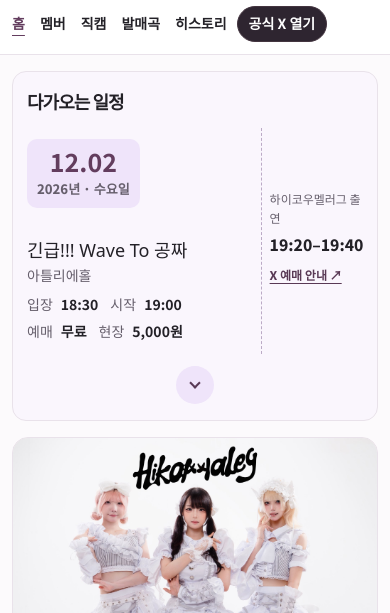
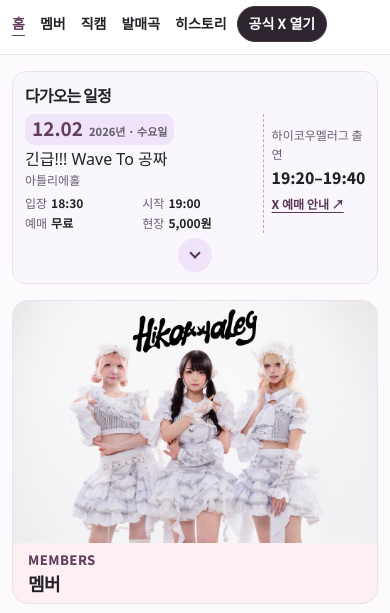
Before and after one commit to gysim-dev/maleg_log, a plain HTML site: page dist/index.html in a window 390 px wide. Shown: the part 57-670 px from the top of the page. Drawn offline with Linux system fonts and the light colour scheme; a web font is replaced by a local one.

Commit message:
Compact upcoming schedule cards on mobile

```diff
--- a/dist/index.html
+++ b/dist/index.html
@@ -166,14 +166,26 @@ body:has(.history-panel:not([hidden])) header nav a[aria-current="page"]{color:#
 .upcoming-list .upcoming-event{grid-template-columns:8.5rem minmax(0,1fr) 11rem}
 .upcoming-list .ticket-slot{display:grid;align-content:center;align-self:stretch}
 @media(max-width:640px){
-  .upcoming{padding-inline:14px}
-  .upcoming-list .upcoming-event{grid-template-columns:minmax(0,1fr) clamp(6.4rem,29%,9rem);gap:8px 12px}
-  .upcoming-list .ticket-date{grid-area:1/1;justify-self:start;padding-inline:10px}
+  .upcoming{padding:11px 12px}
+  .upcoming-list .upcoming-event{grid-template-columns:minmax(0,1fr) clamp(6.4rem,29%,9rem);gap:5px 8px}
+  .upcoming-list .ticket-date{grid-area:1/1;justify-self:start;display:flex;align-items:baseline;flex-wrap:wrap;gap:2px 6px;padding:4px 7px}
   .upcoming-list .ticket-main{grid-area:2/1}
-  .upcoming-list .ticket-slot{grid-area:1/2/3/3;grid-template-columns:minmax(0,1fr);border-top:0;border-left:1px dashed #bbaac6;padding:0 0 0 8px;gap:5px}
+  .upcoming-list .ticket-slot{grid-area:1/2/3/3;grid-template-columns:minmax(0,1fr);border-top:0;border-left:1px dashed #bbaac6;padding:0 0 0 8px;gap:2px}
   .upcoming-list .ticket-slot span{font-size:12px;overflow-wrap:anywhere}
   .upcoming-list .ticket-slot strong{font-size:clamp(13px,4vw,19px);white-space:nowrap}
   .upcoming-list .ticket-booking{font-size:12px}
+  .upcoming h2{font-size:16px;margin:0}
+  .upcoming-list{margin-top:7px}
+  .upcoming-list[data-rolling] .upcoming-event:not([data-current]){display:none}
+  .upcoming-list .ticket-date strong{font-size:19px}
+  .upcoming-list .ticket-date span{font-size:11px;margin:0}
+  .upcoming .ticket-main h3{font-size:16px}
+  .upcoming .ticket-main p{font-size:12px;margin:2px 0 0}
+  .upcoming .ticket-details{display:grid;grid-template-columns:repeat(2,minmax(0,1fr));gap:2px 5px;margin-top:4px;font-size:12px}
+  .upcoming .ticket-details div{gap:0 4px}
+  .upcoming .ticket-details dd{white-space:nowrap}
+  .upcoming-controls{margin-top:5px}
+  .schedule-expand{width:34px;height:34px}
 }
 @media(min-width:480px) and (max-width:640px){
   .upcoming-list .upcoming-event{grid-template-columns:6rem minmax(0,1fr) clamp(6.4rem,25%,9rem)}
```
